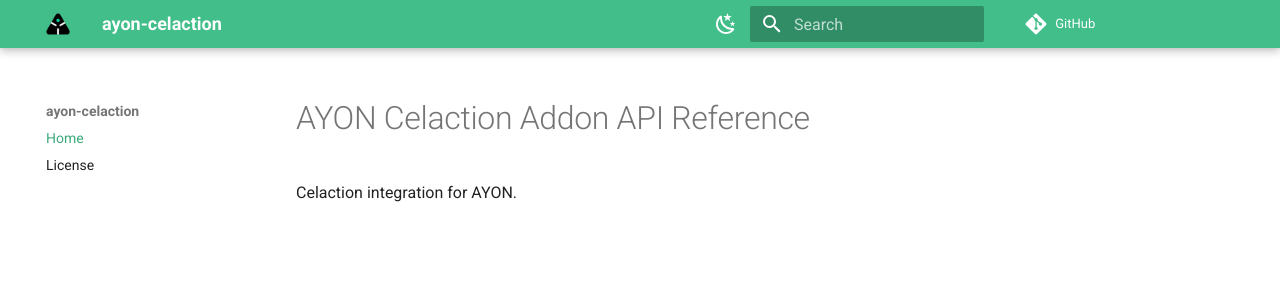
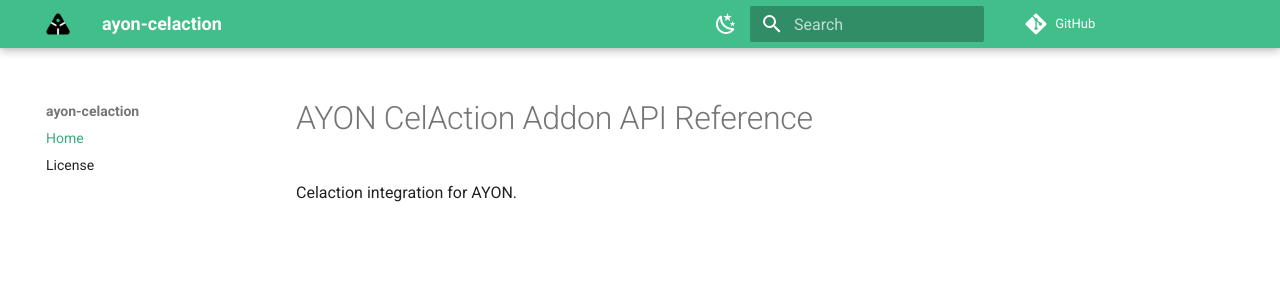
Before and after one commit to ynput/ayon-celaction, an MkDocs documentation site: the page built from docs/index.md, in a window 1280 px wide. Shown: the top 294 px of the page. Built offline with MkDocs 1.6.1 and Material for MkDocs 9.7.7, drawn with Linux system fonts in a browser that asks for light colours; comment, search, counter and statistics services are not loaded; the version menu is left out.

Commit message:
update title in MKDocs
Co-authored-by: Roy Nieterau <roy_nieterau@hotmail.com>

```diff
--- a/docs/index.md
+++ b/docs/index.md
@@ -1,3 +1,3 @@
-# AYON Celaction Addon API Reference
+# AYON CelAction Addon API Reference
 
 --8<-- "README.md:2"
```
